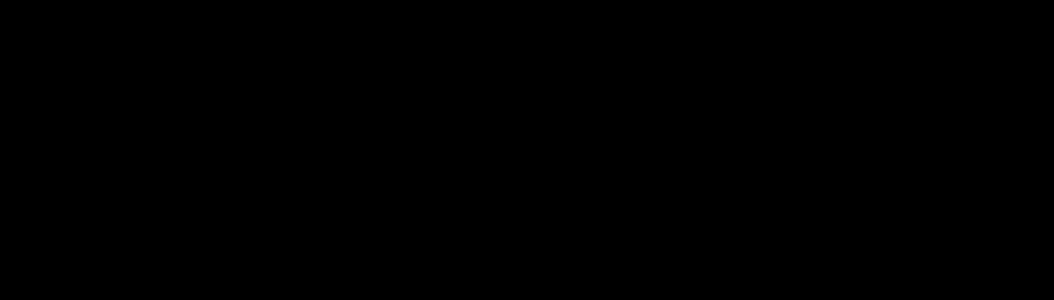
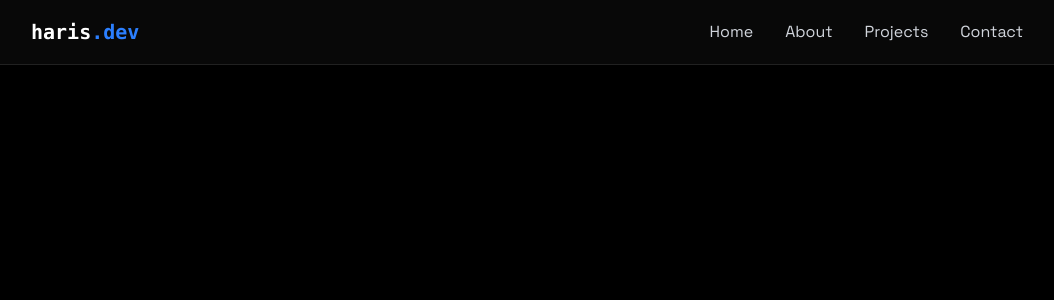
Before and after one commit to httpsharis/portfolio, a React (Vite) app: page / in a window 1280 px wide. Shown: the top 300 px of the page, without its empty margins (113-1167 px from the left). Built offline with nearby package versions, Linux system fonts and the light colour scheme.

Commit message:
Add MobileManu component and integrate with NavBar for mobile navigation

```diff
--- a/src/App.jsx
+++ b/src/App.jsx
@@ -3,16 +3,19 @@
 import { LoadingScreen } from './components/LoadingScreen.jsx'
 import { useState } from 'react'
 import NavBar from './components/NavBar.jsx'
+import MobileManu from './components/MobileManu.jsx'
 
 function App() {
   const [isLoaded, setIsLoaded] = useState(false)
+  const [manuOpen, setManuOpen] = useState(false)
 
   return (
     <>
       {!isLoaded && <LoadingScreen onComplete={() => setIsLoaded(true)} />}{" "}
 
       <div className={` min-h-screen transition-opacity duration-700 ${isLoaded ? "opacity-1000" : "opacity-0"} bg-black text-gray-100 `}>
-        <NavBar />
+        <NavBar manuOpen={manuOpen} setManuOpen={setManuOpen} />
+        <MobileManu manuOpen={manuOpen} setManuOpen={setManuOpen} />
       </div>
     </>
   )
--- /dev/null
+++ b/src/components/MobileManu.jsx
@@ -0,0 +1,81 @@
+import React, { useEffect } from 'react'
+
+function MobileManu({ manuOpen, setManuOpen }) {
+
+    useEffect(() => {
+        document.body.style.overflow = manuOpen ? "hidden" : "";
+    }, [manuOpen])
+
+    return (
+        <div
+            className={`fixed top-0 left-0 w-full z-40 flex flex-col items-center justify-center transition-all duration-300 ease-in-out
+        bg-[rgba(10,10,10,0.8)]
+        ${manuOpen
+                    ? "h-screen opacity-100 pointer-events-auto"
+                    : "h-0 opacity-0 pointer-events-none"
+                }
+    `}
+        >
+            <button
+                onClick={() => setManuOpen(false)}
+                className='absolute top-6 right-6 text-white text-3xl focus:outline-none cursor-pointer'
+                aria-label='Close Manu'
+            >
+                &times;
+            </button>
+
+            {/* Manu */}
+            <a
+                href="#home"
+                onClick={() => setManuOpen(false)}
+                className={`text-2xl font-semibold text-white my-4 transform transition-transform duration-300
+                    ${manuOpen
+                        ? "opacity-100 translate-y-0"
+                        : "opacity-0 translate-5"
+                    }
+                    `}
+            >
+                Home
+            </a>
+            <a
+                href="#about"
+                onClick={() => setManuOpen(false)}
+                className={`text-2xl font-semibold text-white my-4 transform transition-transform duration-300
+                    ${manuOpen
+                        ? "opacity-100 translate-y-0"
+                        : "opacity-0 translate-5"
+                    }
+                    `}
+            >
+                About
+            </a>
+            <a
+                href="#projects"
+                onClick={() => setManuOpen(false)}
+                className={`text-2xl font-semibold text-white my-4 transform transition-transform duration-300
+                    ${manuOpen
+                        ? "opacity-100 translate-y-0"
+                        : "opacity-0 translate-5"
+                    }
+                    `}
+            >
+                Projects
+            </a>
+            <a
+                href="#contact"
+                onClick={() => setManuOpen(false)}
+                className={`text-2xl font-semibold text-white my-4 transform transition-transform duration-300
+                    ${manuOpen
+                        ? "opacity-100 translate-y-0"
+                        : "opacity-0 translate-5"
+                    }
+                    `}
+            >
+                Contact
+            </a>
+
+        </div>
+    )
+}
+
+export default MobileManu
--- a/src/components/NavBar.jsx
+++ b/src/components/NavBar.jsx
@@ -1,11 +1,39 @@
-import React from 'react'
+import React, { useEffect } from 'react'
 
-function NavBar() {
-  return (
-    <nav className='fixed top-0 z-40 bg-[rgba(10, 10, 10, 8.8)] back '>
+function NavBar({ manuOpen, setManuOpen }) {
 
-    </nav>
-  )
+    useEffect(() => {
+        document.body.style.overflow = manuOpen ? "hidden" : "";
+    }, [manuOpen])
+
+    return (
+        <nav className='fixed top-0 z-40 w-full bg-[rgba(10,10,10,0.88)] backdrop-blur-lg border-b border-white/10 shadow-lg'>
+            <div className='max-w-5xl mx-auto px-4'>
+                <div className='flex justify-between items-center h-16'>
+                    {/* Logo */}
+                    <a href="#home" className='font-mono text-xl text-white font-bold'>
+                        haris<span className='text-blue-500'>.dev</span>
+                    </a>
+
+                    {/* Desktop Menu */}
+                    <div className='hidden md:flex items-center space-x-8'>
+                        <a href="#home" className='text-gray-300 hover:text-white transition-color'>Home</a>
+                        <a href="#about" className='text-gray-300 hover:text-white transition-color'>About</a>
+                        <a href="#projects" className='text-gray-300 hover:text-white transition-color'>Projects</a>
+                        <a href="#contact" className='text-gray-300 hover:text-white transition-color'>Contact</a>
+                    </div>
+
+                    {/* Hamburger Mobile Menu */}
+                    <div
+                        className='w-7 h-5 relative cursor-pointer z-40 md:hidden'
+                        onClick={() => setManuOpen((prev)=> !prev)}
+                    >
+                        &#9776;
+                    </div>
+                </div>
+            </div>
+        </nav>
+    )
 }
 
 export default NavBar
```
